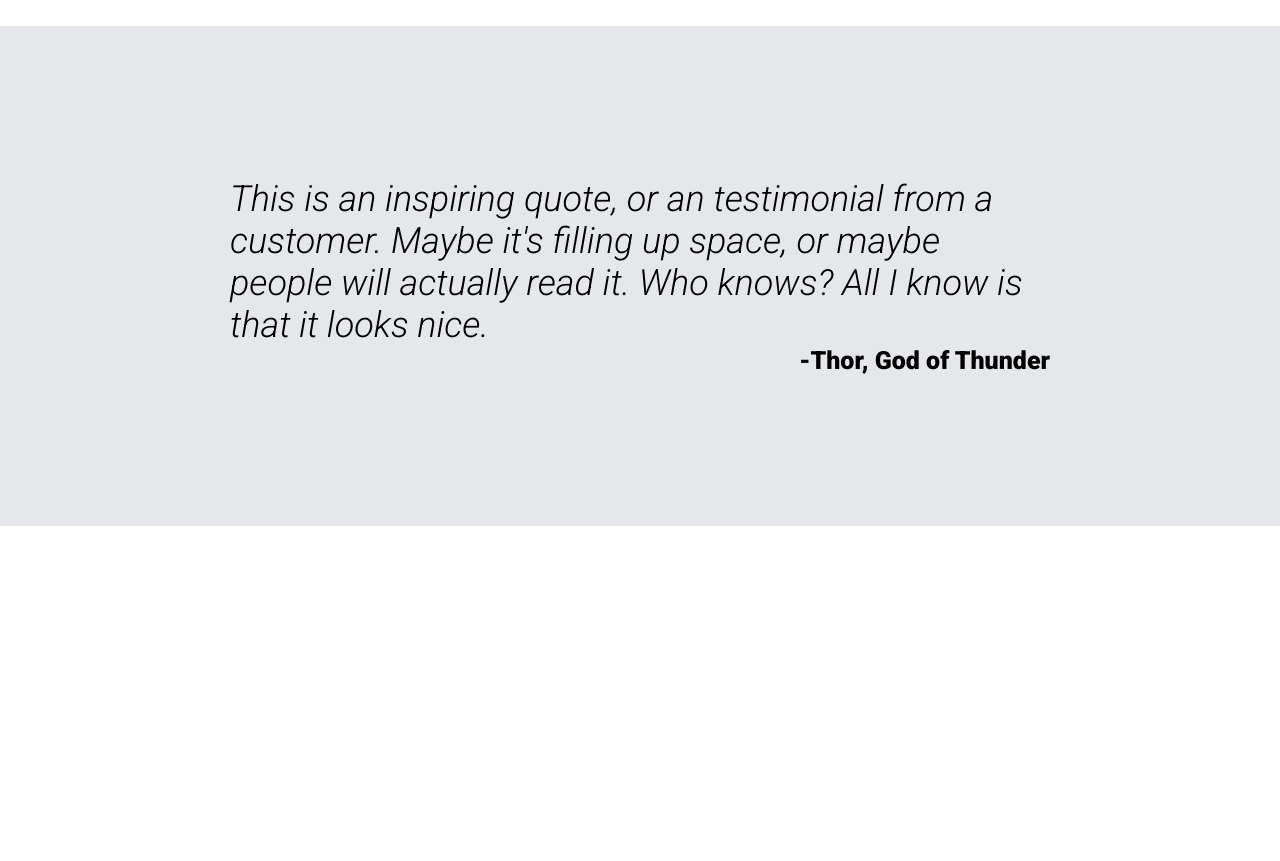
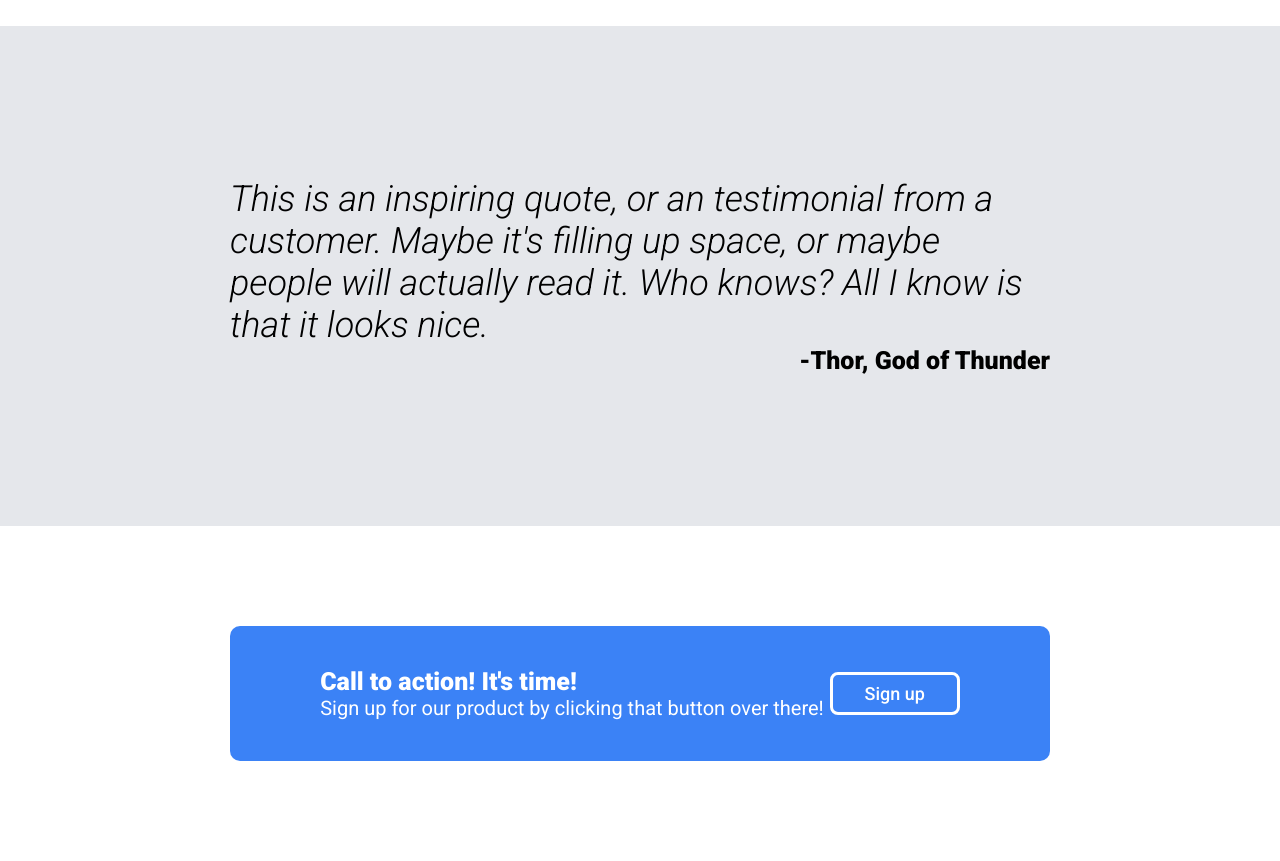
Before and after one commit to shreyashkadam/odin-landing-page, a plain HTML site: page index.html in a window 1280 px wide. Shown: the part 1064-1925 px from the top of the page. Before the commit the page ends 1590 px from the top, so only its background shows below. Drawn offline with Linux system fonts and the light colour scheme.

Commit message:
Add section-four html and style it

```diff
--- a/index.html
+++ b/index.html
@@ -32,7 +32,7 @@
                     It's a
                     smaller font and the color is lower contrast.
                 </div>
-                <button class="sign-up-button">Sign Up</button>
+                <div class="sign-up-button"><a href="#">Sign Up</a></div>
             </div>
             <div class="placeholder">This is a placeholder for an image</div>
         </div>
@@ -70,6 +70,19 @@
             </div>
         </div>
     </div>
+
+    <div class="section-four">
+        <div class="sign-up-banner">
+            <div class="banner-text">
+                <div class="banner-text-main">Call to action! It's time!</div>
+                <div class="banner-text-secondary">Sign up for our product by clicking that button over there!</div>
+            </div>
+            <div class="banner-button">
+                <a href="#">Sign up</a>
+            </div>
+        </div>
+    </div>
+
 </body>
 
 </html>
--- a/styles.css
+++ b/styles.css
@@ -43,11 +43,14 @@ ul {
     margin: 0;
 }
 
-li a {
+a {
     text-decoration: none;
-    color: #e5e7eb;
     font-size: 18px;
     font-weight: 500;
+}
+
+li a{
+    color: #e5e7eb;
 }
 
 /* ######## Hero Part ######## */
@@ -96,12 +99,12 @@ li a {
     font-weight: 500;
     color: #f9f8fa;
     font-size: 18px;
+    padding: 8px 32px;
+    border-radius: 8px;
 }
 
-button {
-    padding: 8px 32px;
-    border-radius: 8px;
-    font-family: 'Roboto', sans-serif;
+.sign-up-button a{
+    color: #f9f8fa;
 }
 
 /* ######## Section - One END ######## */
@@ -182,3 +185,55 @@ button {
 }
 
 /* ######## Section - Three END ######## */
+
+/* ######## Section - Four ######## */
+
+.section-four{
+    padding: 100px 230px;
+    display: flex;
+    justify-content: center;
+    align-items: center;
+}
+
+.sign-up-banner{
+    display: flex;
+    justify-content: space-between;
+    align-items: center;
+    width: 1460px;
+    border-radius: 10px;
+    background-color: #3B82f6;
+    padding: 5% 11%;
+    color: white;
+}
+
+.banner-text{
+    display: flex;
+    flex-direction: column;
+    justify-content: center;
+}
+
+.banner-text-main{
+    font-weight: bold;
+    font-size: 25px;
+}
+
+.banner-text-secondary{
+    font-size: 20px;
+}
+
+.banner-button{
+    font-weight: 500;
+    font-size: 18px;
+    border: 3px solid white;
+    padding: 8px 32px;
+    border-radius: 8px;
+    color: white;
+}
+
+.banner-button a{
+    color: white;
+}
+
+/* ######## Section - Four END ######## */
+
+/* ######## Section - Five ######## */
```
